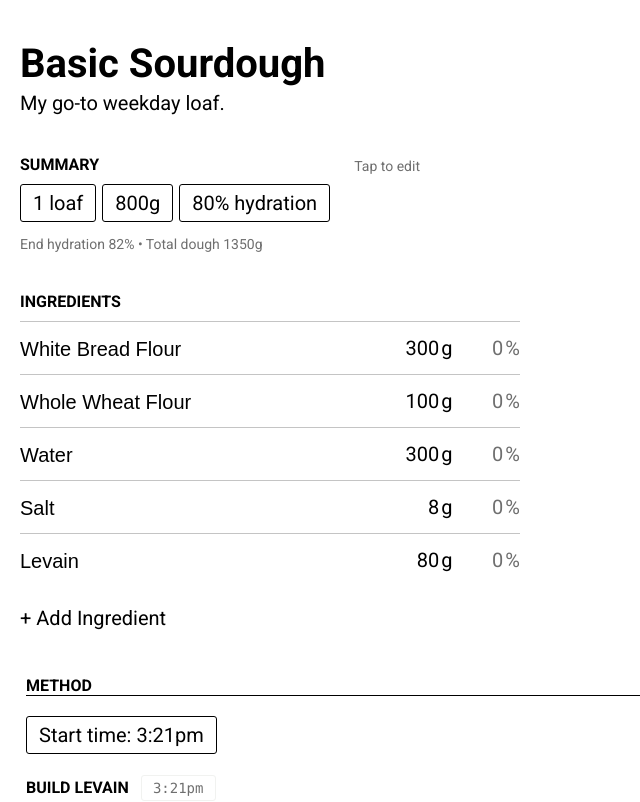
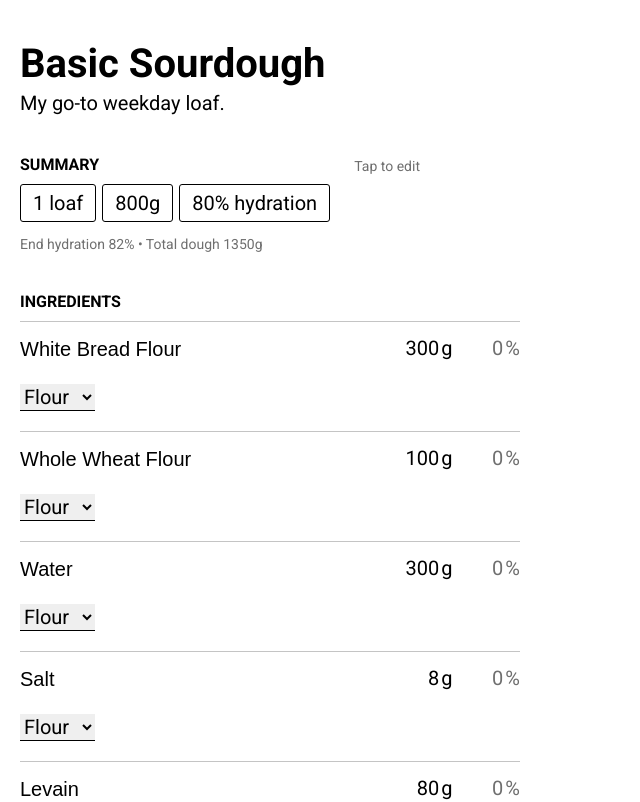
Before and after one commit to josh-cpm/bread-vue, a Vue app: page / in a window 1280 px wide. Shown: the top 802 px of the page, without its empty margins (0-640 px from the left). Built offline with nearby package versions, Linux system fonts and the light colour scheme.

Commit message:
Added HTML and styling for ingredient-type picker

```diff
--- a/src/components/Ingredient.vue
+++ b/src/components/Ingredient.vue
@@ -23,7 +23,13 @@
       </span>
     </div>
     <div v-if="editing" class="ingredient-editor">
-      editing!
+      <select name="ingredient-type-selector" class="ingredient-type-selector">
+        <option value="flour">Flour</option>
+        <option value="liquid">Liquid</option>
+        <option value="yeast">Yeast</option>
+        <option value="salt">Salt</option>
+        <option value="other">Other</option>
+      </select>
     </div>
   </div>
 </template>
@@ -39,7 +45,7 @@ export default {
   },
   data() {
     return {
-      editing: false,
+      editing: true,
     };
   },
   methods: {
@@ -66,12 +72,19 @@ input::placeholder {
   font-family: Roboto;
 }
 
+input[type='number']::-webkit-inner-spin-button,
+input[type='number']::-webkit-outer-spin-button {
+  -webkit-appearance: none;
+  margin: 0;
+}
+
 .ingredient {
   border-top: 1px solid #c4c4c4;
 }
 
 .ingredient-row {
-  padding: 0.5rem 0;
+  margin-top: 0.5rem;
+  margin-bottom: 1rem;
   display: flex;
   flex-direction: row;
   align-items: center;
@@ -103,9 +116,10 @@ input::placeholder {
   color: #6f6f6f;
 }
 
-input[type='number']::-webkit-inner-spin-button,
-input[type='number']::-webkit-outer-spin-button {
-  -webkit-appearance: none;
-  margin: 0;
+.ingredient-type-selector {
+  border: none;
+  border-bottom: 1px solid black;
+  font-size: 1rem;
+  margin-bottom: 1rem;
 }
 </style>
```
